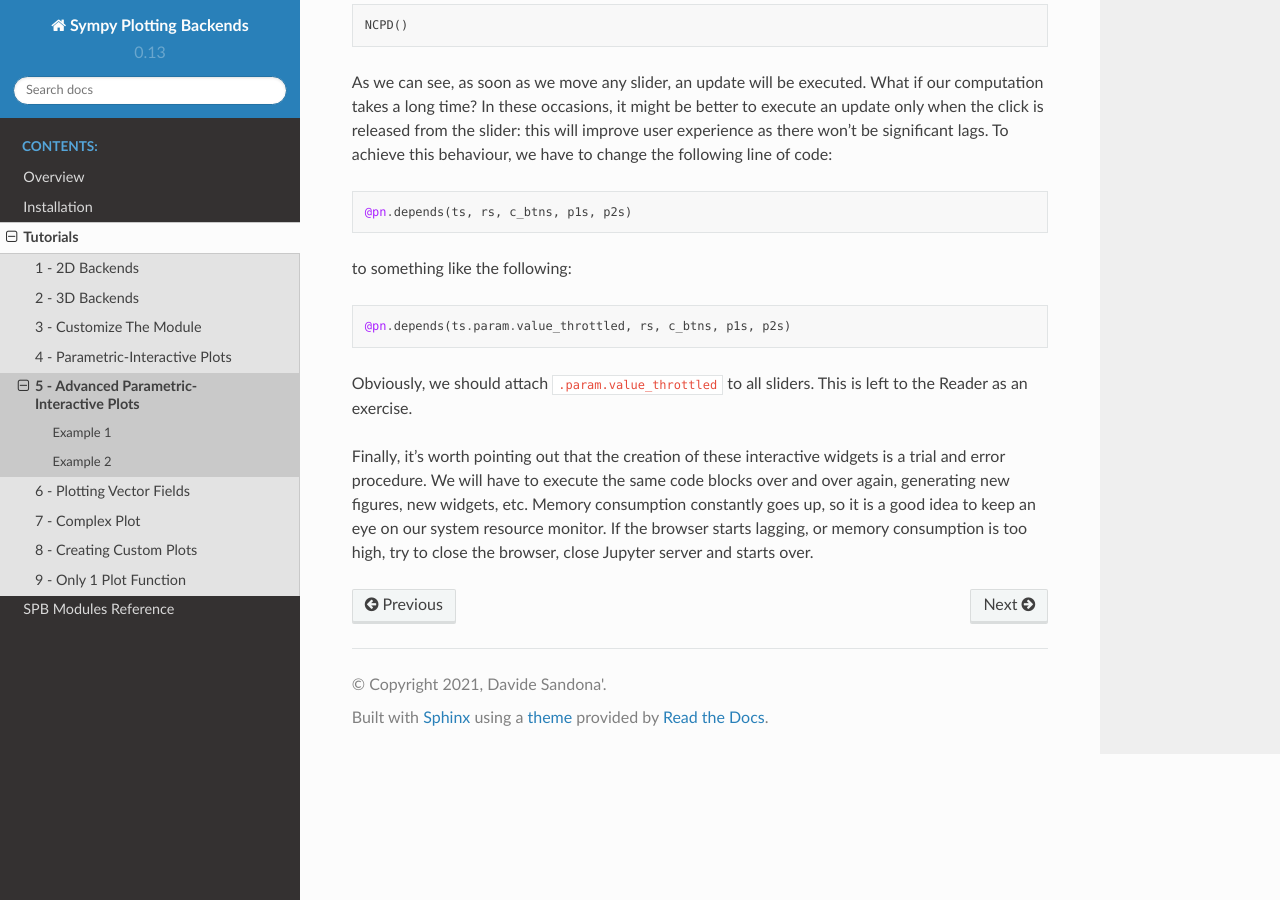
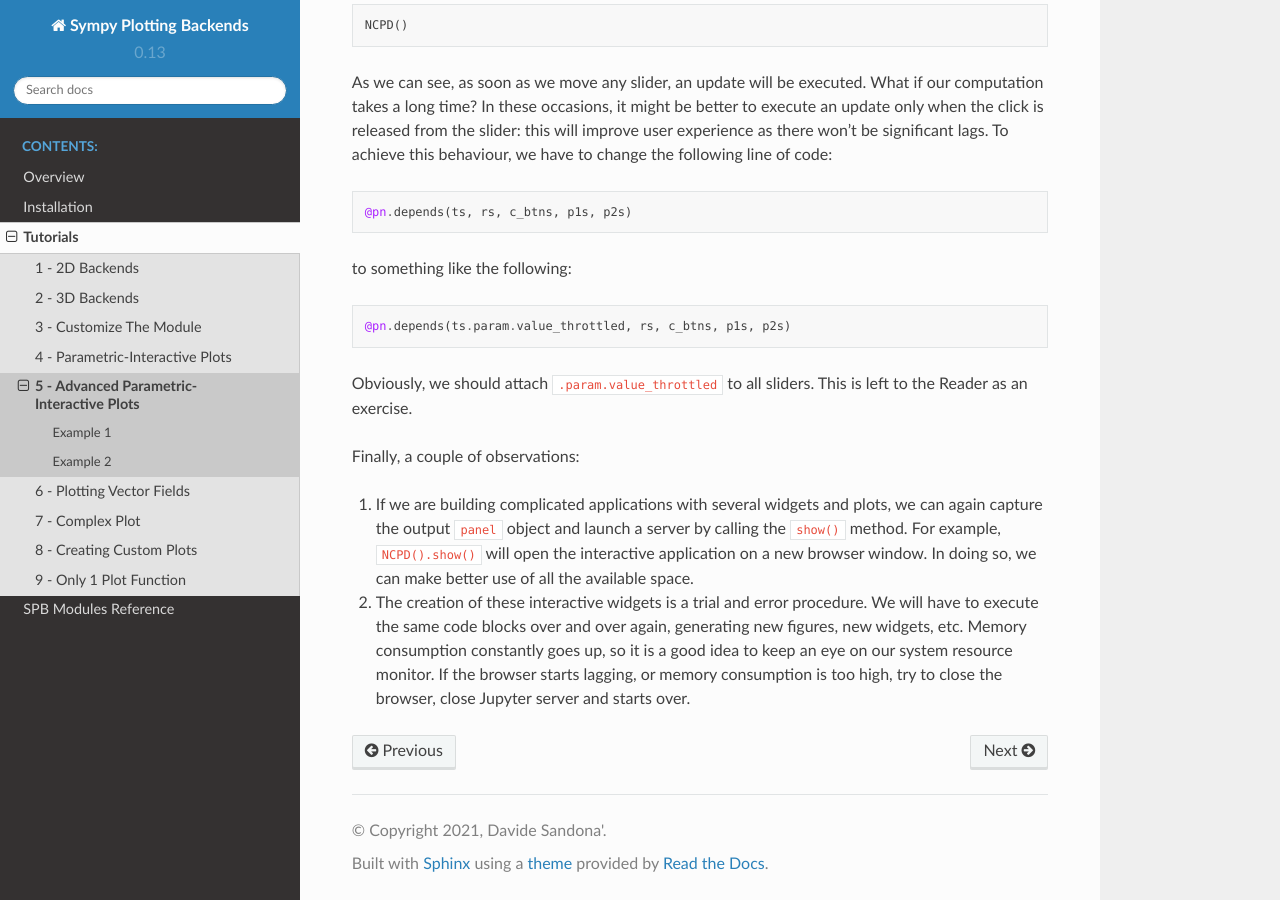
Before and after one commit to Davide-sd/sympy-plot-backends, a Sphinx documentation site: the page built from doc/source/tutorials/tut-5.rst, in a window 1280 px wide and 900 px high, scrolled down 7496 px. Built offline with Sphinx 7.4.7 and the Read the Docs theme 2.0.0, drawn with Linux system fonts in a browser that asks for light colours.

Commit message:
Improved tutorials

```diff
--- a/doc/source/tutorials/tut-5.rst
+++ b/doc/source/tutorials/tut-5.rst
@@ -429,10 +429,17 @@ to something like the following:
 Obviously, we should attach ``.param.value_throttled`` to all sliders.
 This is left to the Reader as an exercise.
 
-Finally, it's worth pointing out that the creation of these interactive widgets
-is a trial and error procedure. We will have to execute the same code blocks
-over and over again, generating new figures, new widgets, etc.
-Memory consumption constantly goes up, so it is a good idea to keep an eye on
-our system resource monitor. If the browser starts lagging, or memory
-consumption is too high, try to close the browser, close Jupyter server
-and starts over.
+
+Finally, a couple of observations:
+
+1. If we are building complicated applications with several widgets and plots,
+   we can again capture the output ``panel`` object and launch a server by
+   calling the ``show()`` method. For example, ``NCPD().show()`` will open
+   the interactive application on a new browser window. In doing so, we can
+   make better use of all the available space.
+2. The creation of these interactive widgets is a trial and error procedure.
+   We will have to execute the same code blocks over and over again, generating
+   new figures, new widgets, etc. Memory consumption constantly goes up, so it
+   is a good idea to keep an eye on our system resource monitor. If the
+   browser starts lagging, or memory consumption is too high, try to close
+   the browser, close Jupyter server and starts over.
```
Also changed, not shown: doc/source/tutorials/tut-4.rst (+43 -0 lines), 2 other files.
